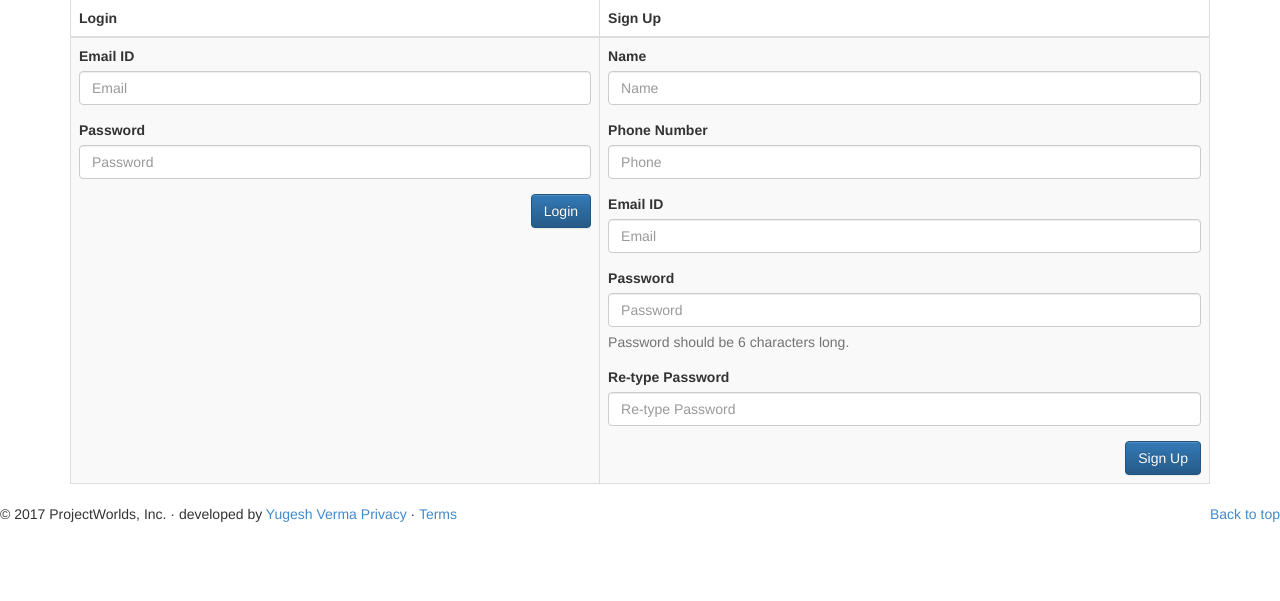
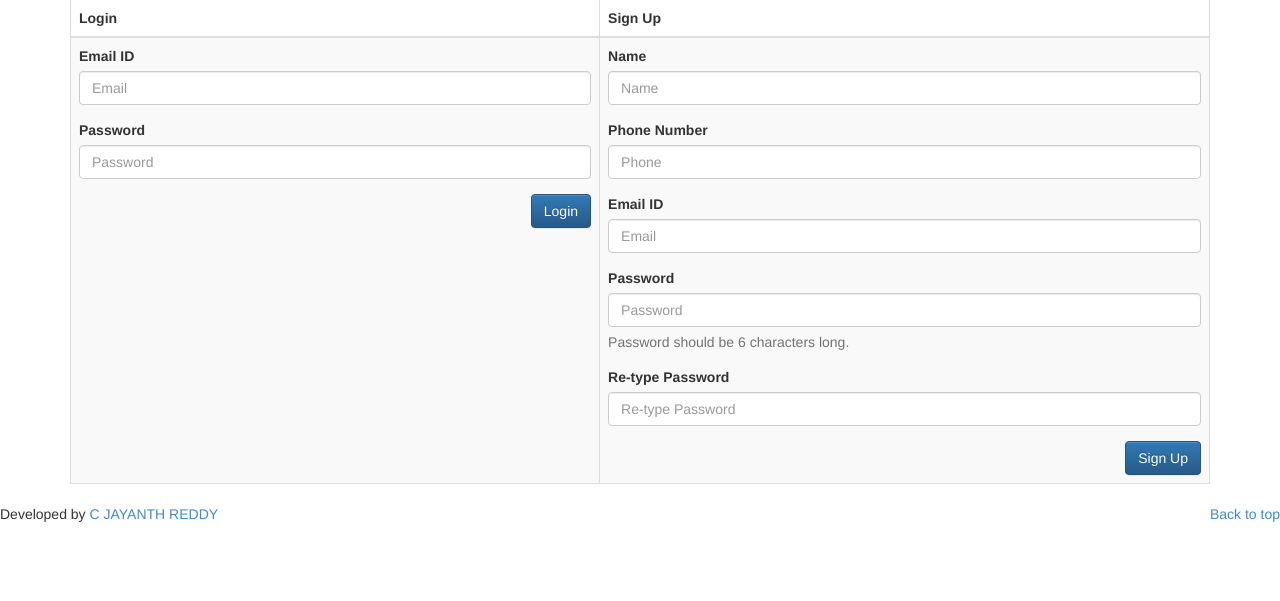
Before and after one commit to JayanthReddy17/Online-Attendance-System-in-PHP-MYSQL, a PHP site: page / in a window 1280 px wide. Shown: the part 168-769 px from the top of the page. Run offline with PHP 8.4, Linux system fonts and the light colour scheme; some libraries are stand-ins or nearby versions.

Commit message:
Update index.php

```diff
--- a/index.php
+++ b/index.php
@@ -108,7 +108,7 @@
      <!-- FOOTER -->
       <footer style="background:; height:120%;">
         <p class="pull-right"><a href="#">Back to top</a></p>
-        <p>&copy;       2017 ProjectWorlds, Inc. &middot;  developed by  <a href="https://facebook.com/yugesh.verma.35">Yugesh Verma </a><a href="http://projectworlds.in">Privacy</a> &middot; <a href="http://projectworlds.in">Terms</a></p>
+        <p>     Developed by  <a href="https://www.linkedin.com/in/jayanth-reddy-17jr/">C JAYANTH REDDY </a></p>
       </footer>
 
     </div><!-- /.container -->
```
